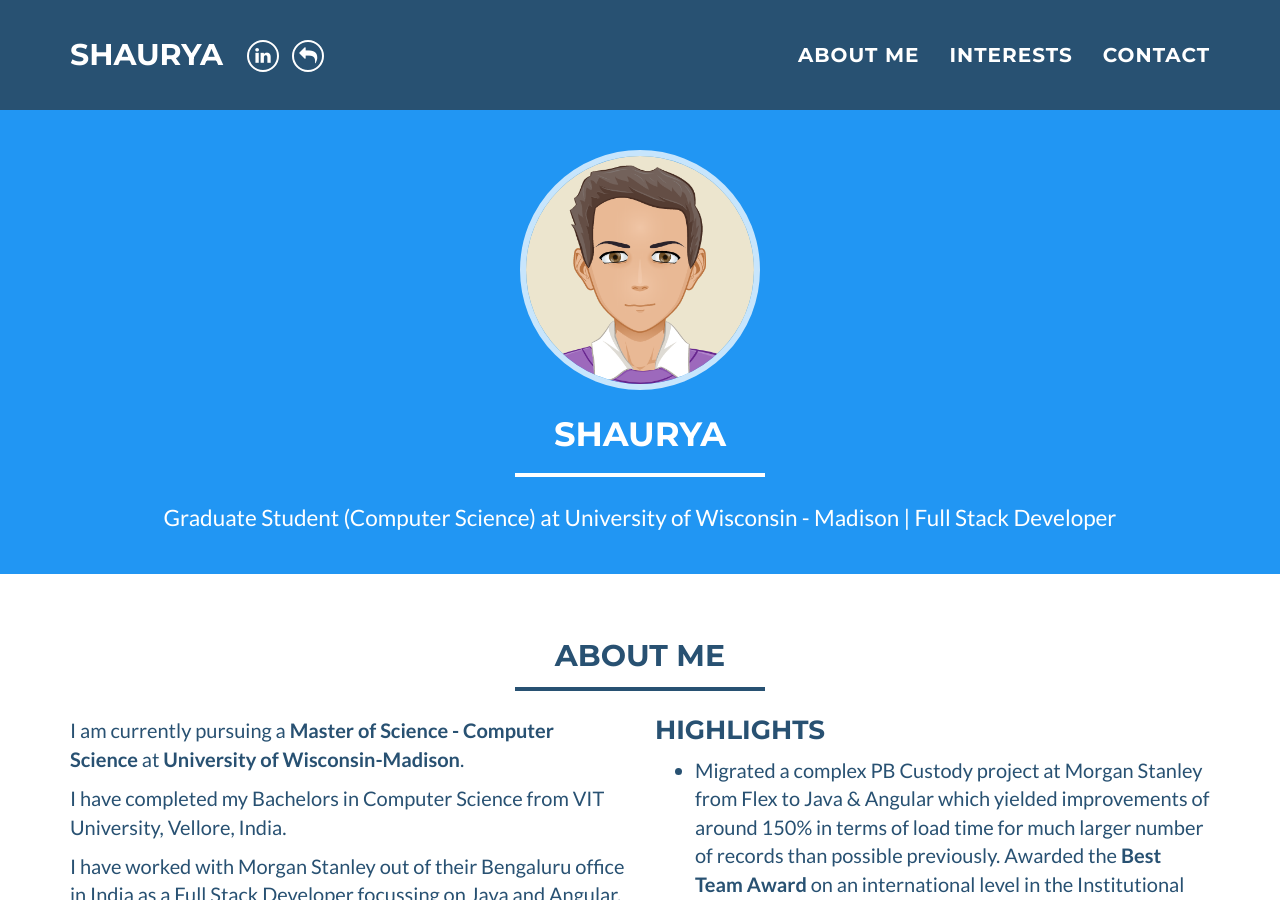
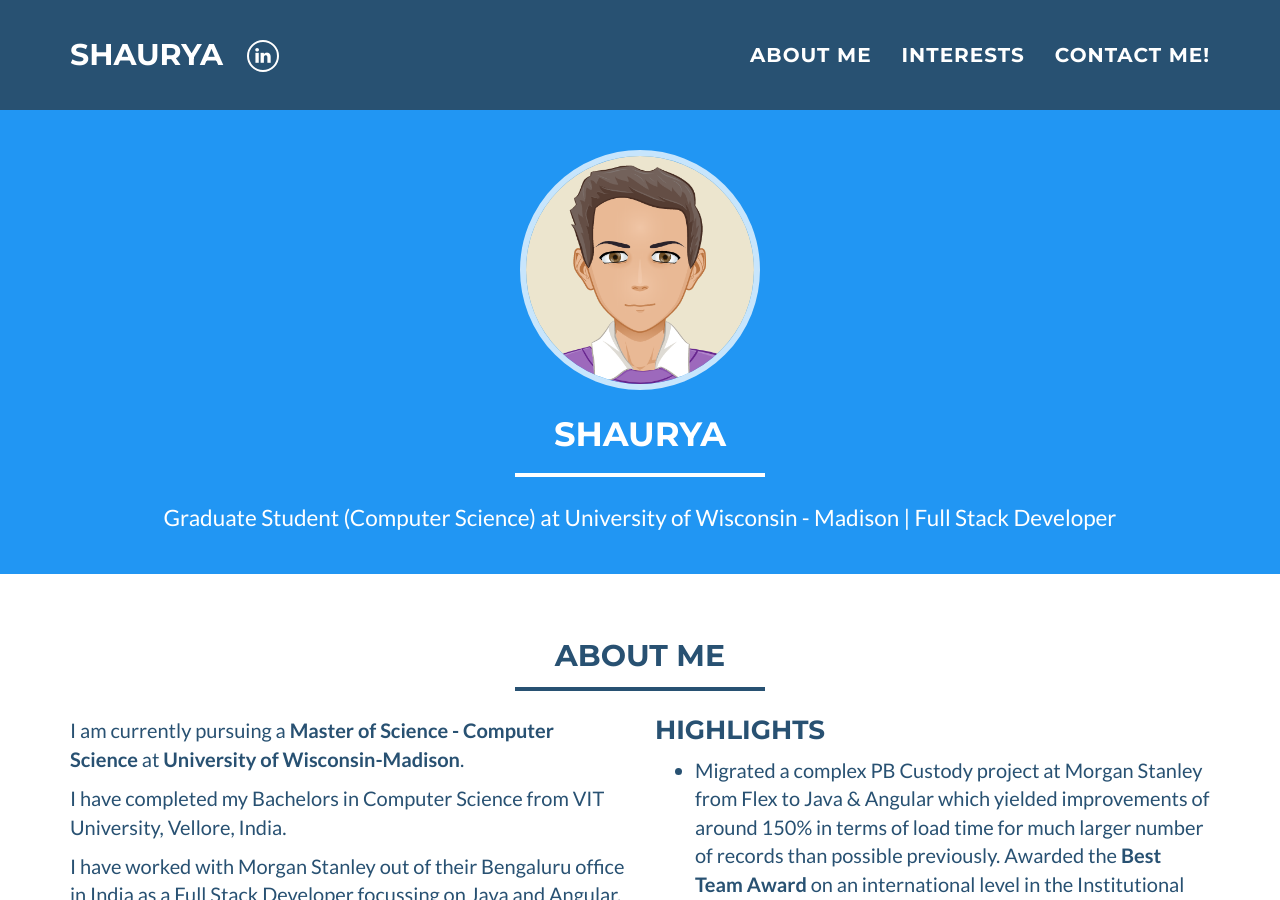
Before and after one commit to shauryashekhar/shauryashekhar.github.io, a Jekyll site: the page built from index.html, in a window 1280 px wide and 900 px high. Built offline with Jekyll 4.4.1, drawn with Linux system fonts in a browser that asks for light colours.

Commit message:
Some Changes

```diff
--- a/_config.yml
+++ b/_config.yml
@@ -11,8 +11,6 @@ baseurl:
 social:
   - title: linkedin
     url: https://www.linkedin.com/in/shauryashekhar/
-  - title: mail-reply
-    url: mailto:shauryashekhar18@gmail.com
   #- title: medium
   #  url: https://medium.com/@cgroom
   #- title: twitter
--- a/_layouts/default.html
+++ b/_layouts/default.html
@@ -62,7 +62,7 @@
                        <a href="#interests">Interests</a>
                    </li>
                    <li class="page-scroll">
-                       <a href="#contact">Contact</a>
+                       <a href="#contact">Contact Me!</a>
                    </li>
                </ul>
            </div>
```
